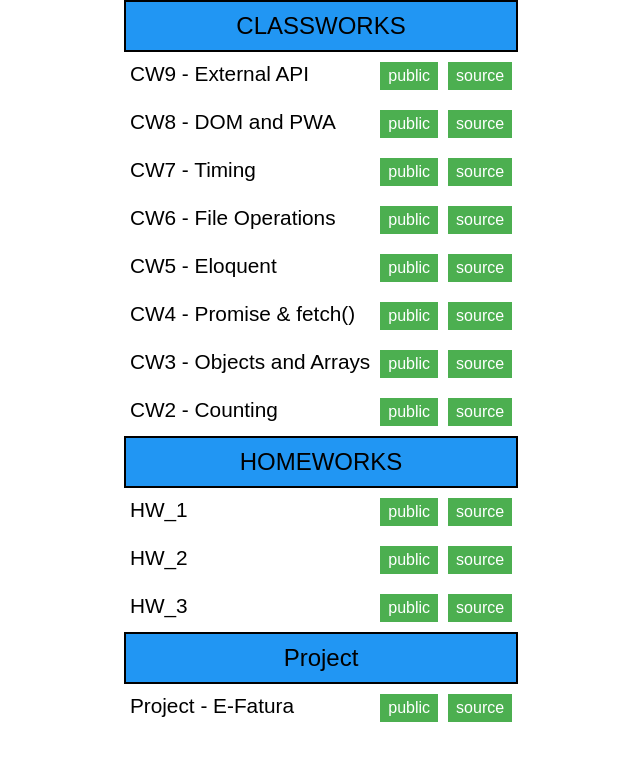
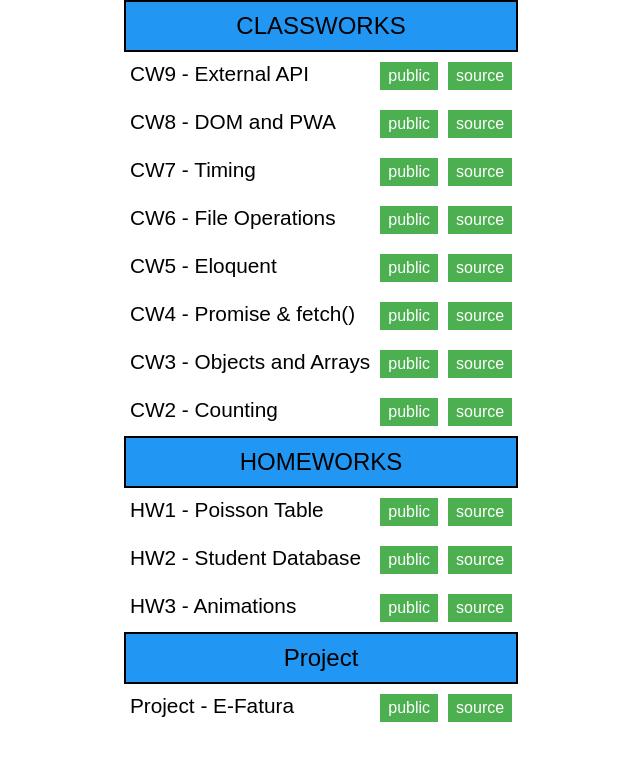
Before and after one commit to cagriege/AdvancedProgramming, a plain HTML site: page index.html in a window 1280 px wide. Shown: the whole page, without its empty margins (319-959 px from the left). Drawn offline with nearby package versions, Linux system fonts and the light colour scheme.

Commit message:
Update index.html

```diff
--- a/index.html
+++ b/index.html
@@ -106,20 +106,20 @@ body {
   </tr>
 
   <tr>
-    <td class="tg-0lax">HW_1</td>
+    <td class="tg-0lax">HW1 - Poisson Table</td>
     <td class="tg-1lax"><input type="button" value="public" class="button" title="https://cagriege.github.io/AdvancedProgramming/hw1.html" onclick="window.open('https://cagriege.github.io/AdvancedProgramming/hw1.html')"></td>
     <td class="tg-1lax"><input type="button" value="source" class="button" title="https://github.com/cagriege/AdvancedProgramming/blob/master/hw1.html" onclick="window.open('https://github.com/cagriege/AdvancedProgramming/blob/master/hw1.html')"></td>
   </tr>
   <tr>
    <tr>
-    <td class="tg-0lax">HW_2</td>
+    <td class="tg-0lax">HW2 - Student Database</td>
     <td class="tg-1lax"><input type="button" value="public" class="button" title="https://cagriege.github.io/AdvancedProgramming/hw2/index.html" onclick="window.open('https://cagriege.github.io/AdvancedProgramming/hw2/index.html')"></td>
     <td class="tg-1lax"><input type="button" value="source" class="button" title="https://github.com/cagriege/AdvancedProgramming/blob/master/hw2/index.html" onclick="window.open('https://github.com/cagriege/AdvancedProgramming/blob/master/hw2/index.html')"></td>
   </tr>
   <tr>
 <tr>
    <tr>
-    <td class="tg-0lax">HW_3</td>
+    <td class="tg-0lax">HW3 - Animations</td>
     <td class="tg-1lax"><input type="button" value="public" class="button" title="https://cagriege.github.io/AdvancedProgramming/Hw3/hw3.html" onclick="window.open('https://cagriege.github.io/AdvancedProgramming/Hw3/hw3.html')"></td>
     <td class="tg-1lax"><input type="button" value="source" class="button" title="https://github.com/cagriege/AdvancedProgramming/blob/master/Hw3/hw3.html" onclick="window.open('https://github.com/cagriege/AdvancedProgramming/blob/master/Hw3/hw3.html')"></td>
   </tr>
```
